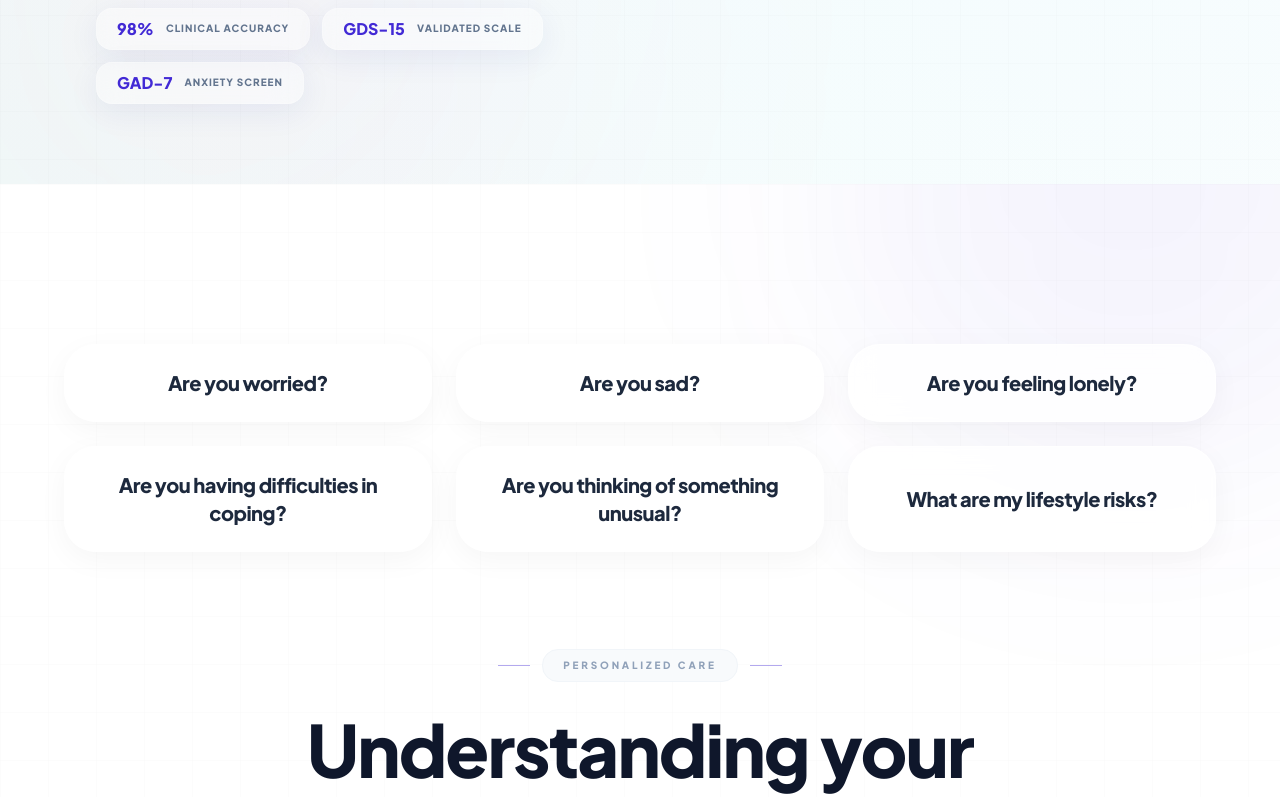
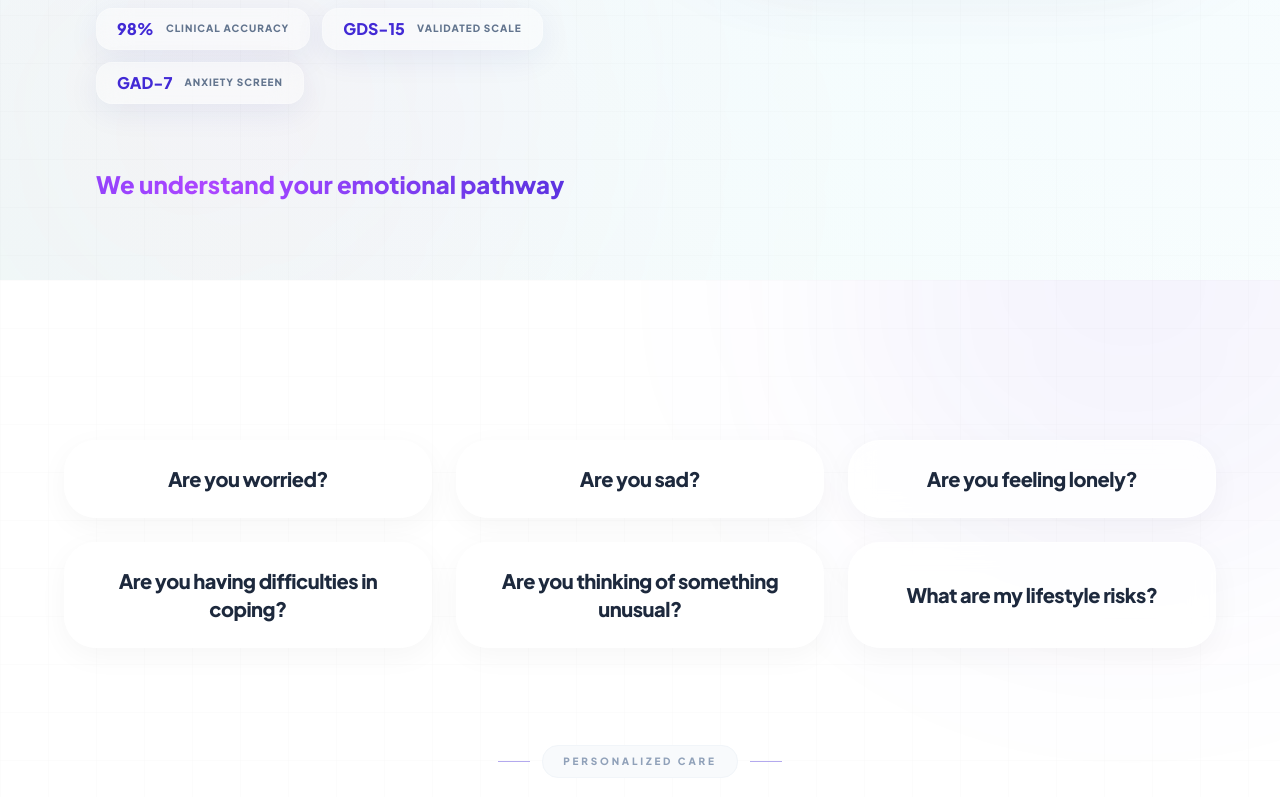
Before and after one commit to akib99013544-lab/project_mh_v.003, a React (Vite) app in the folder frontend/: page / in a window 1280 px wide. Shown: the part 1089-1886 px from the top of the page. Built offline with nearby package versions, Linux system fonts and the light colour scheme; no server answers; a web font is replaced by a local one.

Commit message:
Add animated emotional pathway line to hero section

```diff
--- a/frontend/src/Components/HomePageComponents/HeroSection.jsx
+++ b/frontend/src/Components/HomePageComponents/HeroSection.jsx
@@ -159,6 +159,20 @@ const HeroSection = () => {
               </div>
             ))}
           </motion.div>
+
+          {/* Animated Closing Line */}
+          <motion.div
+            variants={itemVariants}
+            className="pt-6 text-center lg:text-left"
+          >
+            <motion.p
+              animate={{ backgroundPosition: ["0% 50%", "100% 50%", "0% 50%"] }}
+              transition={{ duration: 5, repeat: Infinity, ease: "linear" }}
+              className="inline-block text-xl md:text-2xl font-black bg-gradient-to-r from-primary via-purple-500 to-primary bg-[length:200%_auto] text-transparent bg-clip-text"
+            >
+              We understand your emotional pathway
+            </motion.p>
+          </motion.div>
         </motion.div>
 
         {/* ── Right image ── */}
```
